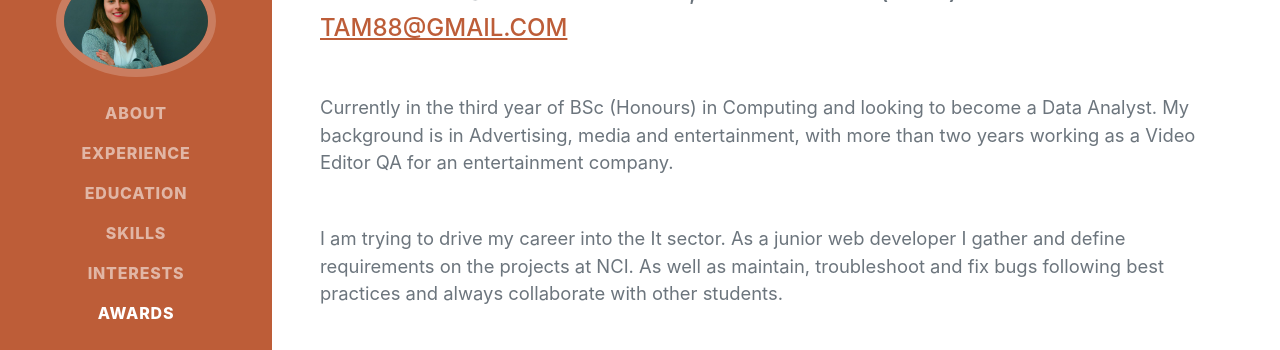
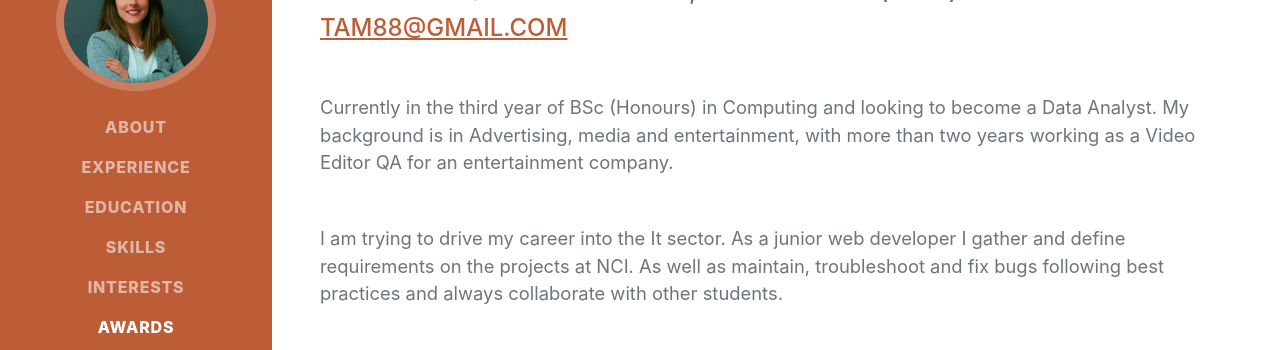
Before and after one commit to brevers/2021CV, a plain HTML site: page index.html in a window 1280 px wide. Shown: the part 255-605 px from the top of the page. Drawn offline with nearby package versions, Linux system fonts and the light colour scheme; a web font is replaced by a local one.

Commit message:
all Commit0

```diff
--- a/index.html
+++ b/index.html
@@ -20,7 +20,7 @@
         <nav class="navbar navbar-expand-lg navbar-dark bg-primary fixed-top" id="sideNav">
             <a class="navbar-brand js-scroll-trigger" href="#page-top">
                 <span class="d-block d-lg-none">Tamara-Brevers</span>
-                <span class="d-none d-lg-block"><img class="img-fluid img-profile rounded-circle mx-auto mb-2" src="assets/img/tamar.JPG" alt="..." /></span>
+                <span class="d-none d-lg-block"><img class="img-fluid img-profile rounded-circle mx-auto mb-2" src="assets/img/tamara.JPG" alt="photo profile" /></span>
             </a>
             <button class="navbar-toggler" type="button" data-bs-toggle="collapse" data-bs-target="#navbarResponsive" aria-controls="navbarResponsive" aria-expanded="false" aria-label="Toggle navigation"><span class="navbar-toggler-icon"></span></button>
             <div class="collapse navbar-collapse" id="navbarResponsive">
```
Also changed, not shown: assets/img/tamar.JPG (deleted), assets/img/tamara.JPG (added).
